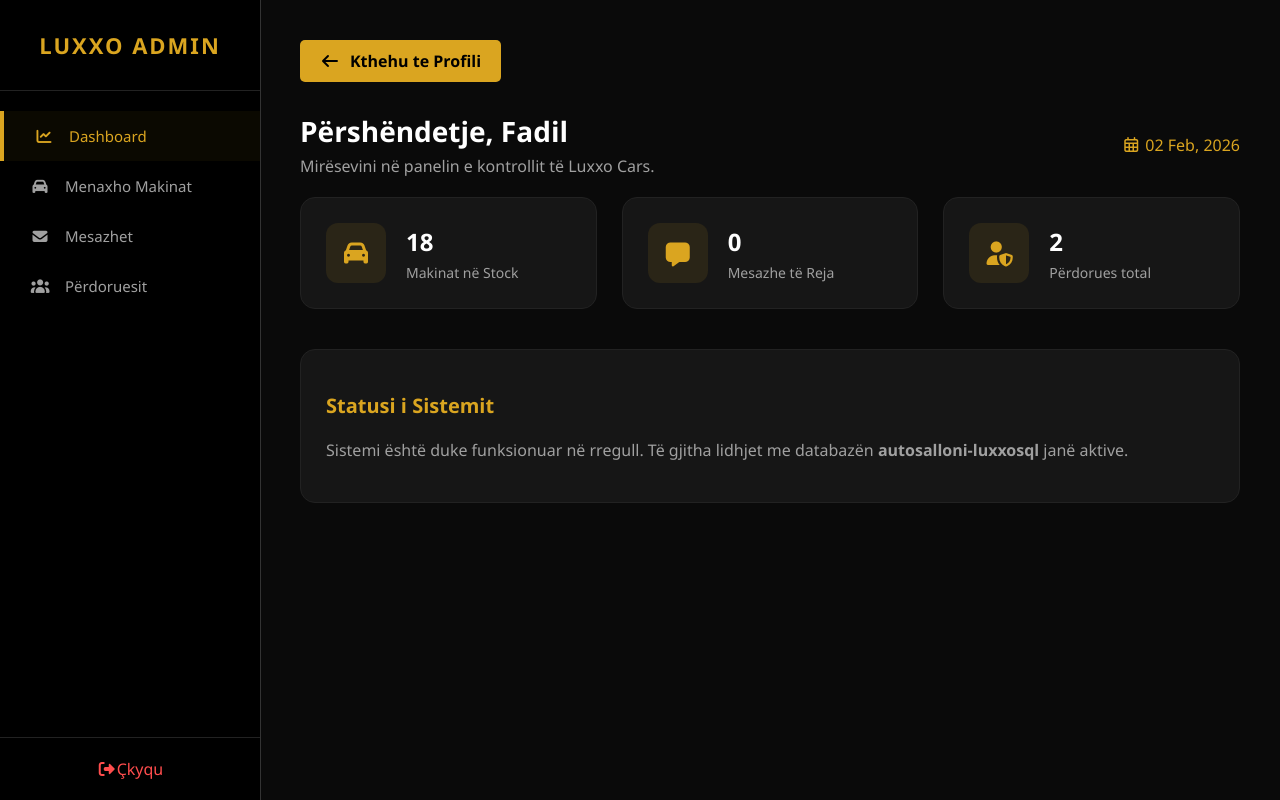
After one commit to Fadil2425/Autosalloni-Luxxo, a PHP site: page /admin/admin_dashboard.php in a window 1280 px wide. The commit adds this page. Run offline with PHP 8.4, Linux system fonts and the light colour scheme; a user stored in the database is signed in; data comes from the database, SQL or seed files in the repository; data that the repository does not hold is empty; some libraries are stand-ins or nearby versions.

Commit message:
krijimi i dashboard

```diff
--- a/Dizajn/Kontakti.php
+++ b/Dizajn/Kontakti.php
@@ -414,7 +414,6 @@ footer p:hover{
 
 <script>
     document.addEventListener('DOMContentLoaded', function() {
-        // Marrim të dhënat e përdoruesit nga PHP Session
         const userEmail = "<?php echo isset($_SESSION['email']) ? $_SESSION['email'] : ''; ?>";
         const userName = "<?php echo isset($_SESSION['emri']) ? $_SESSION['emri'] : ''; ?>";
 
@@ -422,7 +421,6 @@ footer p:hover{
         const emailInput = document.getElementById('email');
         const contactForm = document.getElementById('contactForm');
 
-        // Plotësimi automatik nëse është i kyçur
         if (userEmail !== "") {
             nameInput.value = userName;
             emailInput.value = userEmail;
@@ -437,7 +435,6 @@ footer p:hover{
 
             const mesazhi = document.getElementById('message').value;
 
-            // Dërgimi me Fetch te dergo_mesazh.php
             const formData = new FormData();
             formData.append('emri', nameInput.value);
             formData.append('email', emailInput.value);
@@ -451,7 +448,7 @@ footer p:hover{
             .then(data => {
                 if (data.trim() === "success") {
                     alert("Faleminderit " + nameInput.value + "! Mesazhi u ruajt në databazë.");
-                    document.getElementById('message').value = ""; // Pastro vetëm fushën e mesazhit
+                    document.getElementById('message').value = "";
                 } else {
                     alert("Ndodhi një gabim! Sigurohu që tabela 'mesazhet' ekziston në DB.");
                 }
--- a/Dizajn/dergo_mesazh.php
+++ b/Dizajn/dergo_mesazh.php
@@ -1,9 +1,7 @@
 <?php
 session_start();
-// 1. Sigurohu që ky path është 100% i saktë
 require_once '../classes/Database.php';
 
-// Aktivizo raportimin e gabimeve
 error_reporting(E_ALL);
 ini_set('display_errors', 1);
 
@@ -20,7 +18,6 @@ if ($_SERVER["REQUEST_METHOD"] == "POST") {
         $email = $_POST['email'] ?? '';
         $mesazhi = $_POST['mesazhi'] ?? '';
 
-        // Kontrollojmë nëse tabela ekziston vërtet
         $sql = "INSERT INTO mesazhet (emri, email, mesazhi) VALUES (?, ?, ?)";
         $stmt = $conn->prepare($sql);
 
--- /dev/null
+++ b/admin/admin_dashboard.php
@@ -0,0 +1,242 @@
+<?php
+session_start();
+require_once '../classes/Database.php';
+
+if (!isset($_SESSION['roli']) || $_SESSION['roli'] !== 'admin') {
+    header("Location: ../Dizajn/Ballina.php");
+    exit();
+}
+
+$db = new Database();
+$conn = $db->getConnection();
+
+$makinat_count = $conn->query("SELECT COUNT(*) as total FROM makinat")->fetch_assoc()['total'];
+$mesazhet_count = $conn->query("SELECT COUNT(*) as total FROM mesazhet")->fetch_assoc()['total'];
+$perdoruesit_count = $conn->query("SELECT COUNT(*) as total FROM user")->fetch_assoc()['total'];
+?>
+
+<!DOCTYPE html>
+<html lang="en">
+<head>
+    <meta charset="UTF-8">
+    <meta name="viewport" content="width=device-width, initial-scale=1.0">
+    <title>Luxxo Admin | Dashboard</title>
+    <link rel="stylesheet" href="https://cdnjs.cloudflare.com/ajax/libs/font-awesome/7.0.1/css/all.min.css">
+    <style>
+        :root {
+            --gold: #DAA520;
+            --dark-bg: #0a0a0a;
+            --card-bg: #161616;
+            --text-grey: #a0a0a0;
+        }
+
+        body {
+            margin: 0;
+            font-family: 'Segoe UI', Arial, sans-serif;
+            background-color: var(--dark-bg);
+            color: white;
+            display: flex;
+        }
+
+        .sidebar {
+            width: 260px;
+            height: 100vh;
+            background: black;
+            border-right: 1px solid #333;
+            position: fixed;
+            display: flex;
+            flex-direction: column;
+        }
+
+        .sidebar-header {
+            padding: 30px;
+            text-align: center;
+            border-bottom: 1px solid #222;
+        }
+
+        .sidebar-header h2 {
+            color: var(--gold);
+            margin: 0;
+            letter-spacing: 2px;
+            font-size: 22px;
+        }
+
+        .menu {
+            padding: 20px 0;
+            flex-grow: 1;
+        }
+
+        .menu a {
+            display: flex;
+            align-items: center;
+            padding: 15px 30px;
+            color: var(--text-grey);
+            text-decoration: none;
+            transition: 0.3s;
+            font-size: 15px;
+        }
+
+        .menu a i { margin-right: 15px; width: 20px; }
+
+        .menu a:hover, .menu a.active {
+            color: var(--gold);
+            background: rgba(218, 165, 32, 0.05);
+            border-left: 4px solid var(--gold);
+        }
+
+        .logout {
+            padding: 20px;
+            border-top: 1px solid #222;
+        }
+
+        .logout a { color: #ff4d4d; text-decoration: none; display: flex; align-items: center; justify-content: center; }
+
+        .main {
+            margin-left: 260px;
+            padding: 40px;
+            width: calc(100% - 260px);
+        }
+
+        .header-main {
+            display: flex;
+            justify-content: space-between;
+            align-items: center;
+            margin-bottom: 20px;
+        }
+
+        .welcome-text h1 { margin: 0; font-size: 28px; }
+        .welcome-text p { color: var(--text-grey); margin: 5px 0 0; }
+
+        .btn-back {
+            background: var(--gold);
+            color: black;
+            padding: 10px 20px;
+            border: none;
+            border-radius: 5px;
+            cursor: pointer;
+            font-weight: bold;
+            text-decoration: none;
+            display: inline-flex;
+            align-items: center;
+            gap: 10px;
+            margin-bottom: 30px;
+            transition: 0.3s;
+        }
+
+        .btn-back:hover {
+            background: #b8860b;
+            transform: translateX(-5px);
+        }
+
+        .stats-grid {
+            display: grid;
+            grid-template-columns: repeat(auto-fit, minmax(250px, 1fr));
+            gap: 25px;
+            margin-bottom: 40px;
+        }
+
+        .stat-card {
+            background: var(--card-bg);
+            padding: 25px;
+            border-radius: 15px;
+            border: 1px solid #222;
+            display: flex;
+            align-items: center;
+            transition: 0.3s;
+        }
+
+        .stat-card:hover { border-color: var(--gold); transform: translateY(-5px); }
+
+        .stat-icon {
+            width: 60px;
+            height: 60px;
+            background: rgba(218, 165, 32, 0.1);
+            color: var(--gold);
+            border-radius: 12px;
+            display: flex;
+            align-items: center;
+            justify-content: center;
+            font-size: 24px;
+            margin-right: 20px;
+        }
+
+        .stat-info h3 { margin: 0; font-size: 24px; }
+        .stat-info p { margin: 5px 0 0; color: var(--text-grey); font-size: 14px; }
+
+        .recent-section {
+            background: var(--card-bg);
+            padding: 25px;
+            border-radius: 15px;
+            border: 1px solid #222;
+        }
+
+        .recent-section h2 { font-size: 20px; margin-bottom: 20px; color: var(--gold); }
+    </style>
+</head>
+<body>
+
+    <div class="sidebar">
+        <div class="sidebar-header">
+            <h2>LUXXO ADMIN</h2>
+        </div>
+        <div class="menu">
+            <a href="admin_dashboard.php" class="active"><i class="fas fa-chart-line"></i> Dashboard</a>
+            <a href="menaxho_makinat.php"><i class="fas fa-car"></i> Menaxho Makinat</a>
+            <a href="shiko_mesazhet.php"><i class="fas fa-envelope"></i> Mesazhet</a>
+            <a href="dashboard_user.php"><i class="fas fa-users"></i> Përdoruesit</a>
+        </div>
+        <div class="logout">
+            <a href="../Dizajn/logout.php"><i class="fas fa-sign-out-alt"></i> Çkyqu</a>
+        </div>
+    </div>
+
+    <div class="main">
+        <a href="../Dizajn/profili.php" class="btn-back">
+            <i class="fas fa-arrow-left"></i> Kthehu te Profili
+        </a>
+
+        <div class="header-main">
+            <div class="welcome-text">
+                <h1>Përshëndetje, <?php echo $_SESSION['emri']; ?></h1>
+                <p>Mirësevini në panelin e kontrollit të Luxxo Cars.</p>
+            </div>
+            <div class="date" style="color: var(--gold)">
+                <i class="far fa-calendar-alt"></i> <?php echo date('d M, Y'); ?>
+            </div>
+        </div>
+
+        <div class="stats-grid">
+            <div class="stat-card">
+                <div class="stat-icon"><i class="fas fa-car"></i></div>
+                <div class="stat-info">
+                    <h3><?php echo $makinat_count; ?></h3>
+                    <p>Makinat në Stock</p>
+                </div>
+            </div>
+            <div class="stat-card">
+                <div class="stat-icon"><i class="fas fa-comment-alt"></i></div>
+                <div class="stat-info">
+                    <h3><?php echo $mesazhet_count; ?></h3>
+                    <p>Mesazhe të Reja</p>
+                </div>
+            </div>
+            <div class="stat-card">
+                <div class="stat-icon"><i class="fas fa-user-shield"></i></div>
+                <div class="stat-info">
+                    <h3><?php echo $perdoruesit_count; ?></h3>
+                    <p>Përdorues total</p>
+                </div>
+            </div>
+        </div>
+
+        <div class="recent-section">
+            <h2>Statusi i Sistemit</h2>
+            <p style="color: var(--text-grey)">
+                Sistemi është duke funksionuar në rregull. Të gjitha lidhjet me databazën
+                <strong>autosalloni-luxxosql</strong> janë aktive.
+            </p>
+        </div>
+    </div>
+
+</body>
+</html>
```
Also changed, not shown: Dizajn/logIn.php (+2 -7 lines), Dizajn/makinat.php (+65 -72 lines), Dizajn/profili.php (+10 -3 lines), admin/menaxho_makinat.php (added, +90 -0 lines), admin/shiko_mesazhet.php (added, +76 -0 lines), admin/shto_makine.php (added, +102 -0 lines), classes/Car.php (+18 -0 lines), classes/Message.php (+8 -2 lines), admin/dashboard_user.php (added).
